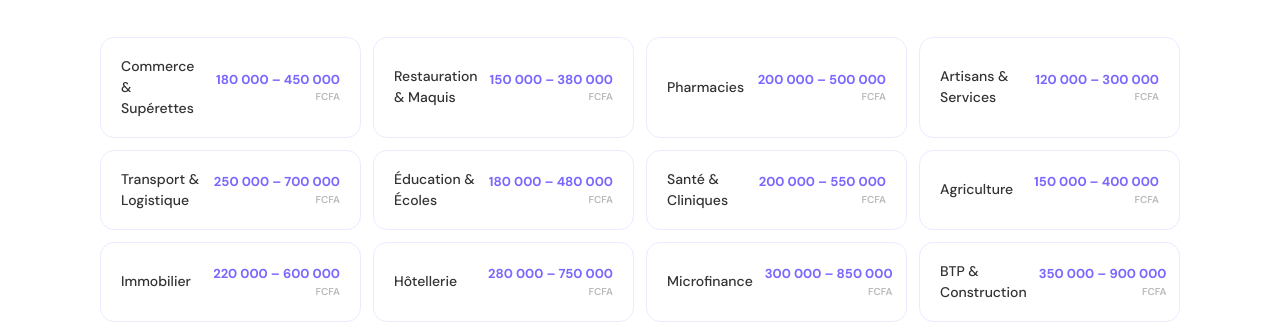
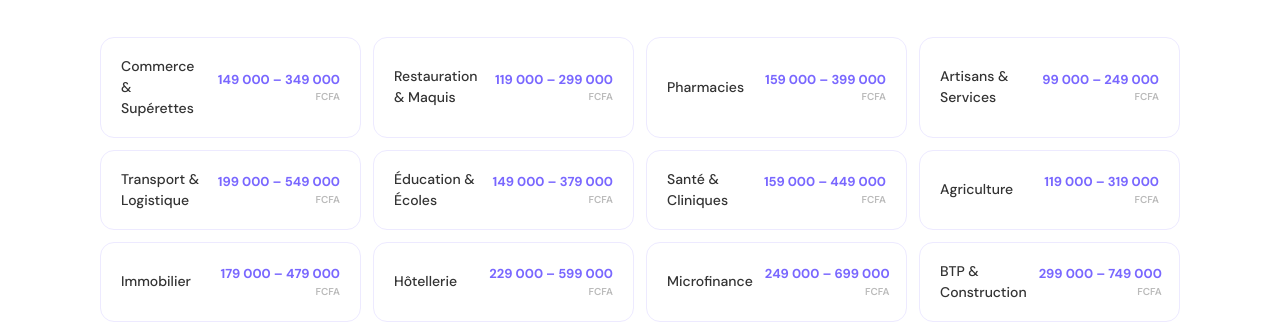
Before and after one commit to wilfriedfotie/ozirus, a Next.js app: page / in a window 1280 px wide. Shown: the part 5727-6061 px from the top of the page. Built offline with nearby package versions, Linux system fonts and the light colour scheme; a web font is replaced by a local one.

Commit message:
feat: reduce prices across all AI products and development services

```diff
--- a/app/dev/page.tsx
+++ b/app/dev/page.tsx
@@ -62,7 +62,7 @@ const OFFERS = [
     stack: ['Flutter (iOS & Android)', 'Firebase / Supabase', 'API REST ou GraphQL', 'Paiement Mobile Money & Stripe'],
     steps: ['1 semaine de discovery utilisateurs', 'Wireframes validés avant le code', 'Sprints de 2 semaines, démos à chaque étape', 'Déploiement App Store & Play Store inclus'],
     gains: ['MVP livrable en 6 à 10 semaines', 'Code source 100 % propriété du client', 'App Store & Play Store gérés par nous', 'Support 3 mois post-lancement inclus'],
-    from: '1 500 000',
+    from: '1 200 000',
     cta: 'Démarrer mon app mobile',
   },
   {
@@ -75,7 +75,7 @@ const OFFERS = [
     stack: ['Next.js / React', 'Node.js ou Python (API)', 'PostgreSQL / MongoDB', 'Stripe, Lemon Squeezy ou Mobile Money'],
     steps: ['Cadrage produit et définition du MVP', 'Architecture technique scalable dès le départ', 'Interface admin + espace client', 'Intégration billing et onboarding utilisateur'],
     gains: ['Premier client en 8 à 12 semaines', 'Architecture scalable dès J1', 'Tableau de bord admin complet', 'Documentation technique livrée'],
-    from: '2 000 000',
+    from: '1 500 000',
     cta: 'Construire mon SaaS',
   },
   {
@@ -88,7 +88,7 @@ const OFFERS = [
     stack: ['React ou Next.js', 'Connexion à vos données existantes', 'Exports PDF / Excel automatiques', 'Droits et rôles utilisateurs'],
     steps: ['Audit de vos processus actuels', 'Design centré sur les utilisateurs finaux', 'Connexion à vos APIs et bases de données', 'Formation équipe incluse'],
     gains: ['Prise en main sans formation longue', 'Remplacement des fichiers Excel', 'Gain de 5 à 15h/semaine par équipe', 'Accès rôles granulaires par profil'],
-    from: '800 000',
+    from: '600 000',
     cta: 'Moderniser mes outils internes',
   },
 ];
--- a/app/page.tsx
+++ b/app/page.tsx
@@ -413,24 +413,24 @@ const SECTORS = [
 
 const PROCESS = [
   { n: '01', week: 'Semaine 1', title: 'Diagnostic gratuit', price: 'Gratuit', body: 'On analyse votre activité, vos problèmes réels et vos opportunités IA. Vous repartez avec un plan clair et un chiffrage précis — sans engagement.' },
-  { n: '02', week: 'Semaines 2–6', title: 'Pilote IA', price: '100 000 – 250 000', body: 'On développe une première version de la solution sur votre cas concret. Vous voyez les résultats réels avant de tout déployer.' },
-  { n: '03', week: 'Semaines 7–12', title: 'Déploiement complet', price: '200 000 – 600 000', body: 'Mise en production complète, intégration avec vos outils existants (Mobile Money, WhatsApp, caisse, etc.).' },
-  { n: '04', week: 'En continu', title: 'Formation & suivi', price: '20 000 – 45 000 / mois', body: 'Votre équipe est formée et autonome. On reste disponibles pour les ajustements, nouvelles fonctionnalités et suivi des KPIs.' },
+  { n: '02', week: 'Semaines 2–6', title: 'Pilote IA', price: '75 000 – 150 000', body: 'On développe une première version de la solution sur votre cas concret. Vous voyez les résultats réels avant de tout déployer.' },
+  { n: '03', week: 'Semaines 7–12', title: 'Déploiement complet', price: '150 000 – 400 000', body: 'Mise en production complète, intégration avec vos outils existants (Mobile Money, WhatsApp, caisse, etc.).' },
+  { n: '04', week: 'En continu', title: 'Formation & suivi', price: '15 000 – 30 000 / mois', body: 'Votre équipe est formée et autonome. On reste disponibles pour les ajustements, nouvelles fonctionnalités et suivi des KPIs.' },
 ];
 
 const PRICING_SECTORS = [
-  { sector: 'Commerce & Supérettes', from: '180 000', to: '450 000' },
-  { sector: 'Restauration & Maquis', from: '150 000', to: '380 000' },
-  { sector: 'Pharmacies', from: '200 000', to: '500 000' },
-  { sector: 'Artisans & Services', from: '120 000', to: '300 000' },
-  { sector: 'Transport & Logistique', from: '250 000', to: '700 000' },
-  { sector: 'Éducation & Écoles', from: '180 000', to: '480 000' },
-  { sector: 'Santé & Cliniques', from: '200 000', to: '550 000' },
-  { sector: 'Agriculture', from: '150 000', to: '400 000' },
-  { sector: 'Immobilier', from: '220 000', to: '600 000' },
-  { sector: 'Hôtellerie', from: '280 000', to: '750 000' },
-  { sector: 'Microfinance', from: '300 000', to: '850 000' },
-  { sector: 'BTP & Construction', from: '350 000', to: '900 000' },
+  { sector: 'Commerce & Supérettes', from: '149 000', to: '349 000' },
+  { sector: 'Restauration & Maquis', from: '119 000', to: '299 000' },
+  { sector: 'Pharmacies', from: '159 000', to: '399 000' },
+  { sector: 'Artisans & Services', from: '99 000', to: '249 000' },
+  { sector: 'Transport & Logistique', from: '199 000', to: '549 000' },
+  { sector: 'Éducation & Écoles', from: '149 000', to: '379 000' },
+  { sector: 'Santé & Cliniques', from: '159 000', to: '449 000' },
+  { sector: 'Agriculture', from: '119 000', to: '319 000' },
+  { sector: 'Immobilier', from: '179 000', to: '479 000' },
+  { sector: 'Hôtellerie', from: '229 000', to: '599 000' },
+  { sector: 'Microfinance', from: '249 000', to: '699 000' },
+  { sector: 'BTP & Construction', from: '299 000', to: '749 000' },
 ];
 
 const REALIZATIONS = [
--- a/components/Pricing.tsx
+++ b/components/Pricing.tsx
@@ -6,7 +6,7 @@ import { Check, ArrowRight } from 'lucide-react';
 const plans = [
   {
     name: 'Starter IA',
-    price: '199 000',
+    price: '149 000',
     period: 'FCFA',
     badge: null,
     desc: 'Idéal pour débuter avec un premier outil IA dans votre entreprise.',
@@ -24,7 +24,7 @@ const plans = [
   },
   {
     name: 'PME Automatisée',
-    price: '499 000',
+    price: '349 000',
     period: 'FCFA',
     badge: 'Recommandé',
     desc: 'La solution complète pour transformer la gestion de votre PME.',
```
Also changed, not shown: app/produits-ia/page.tsx (+13 -13 lines).
